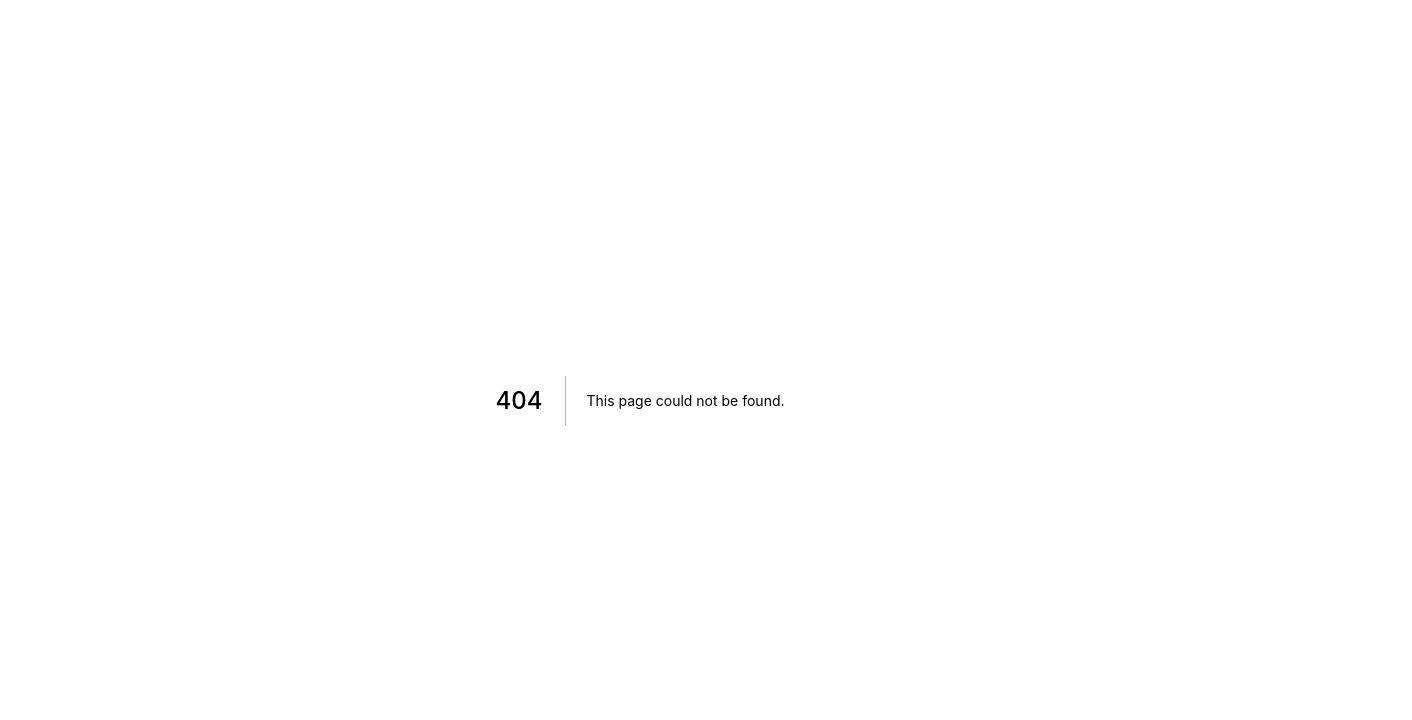
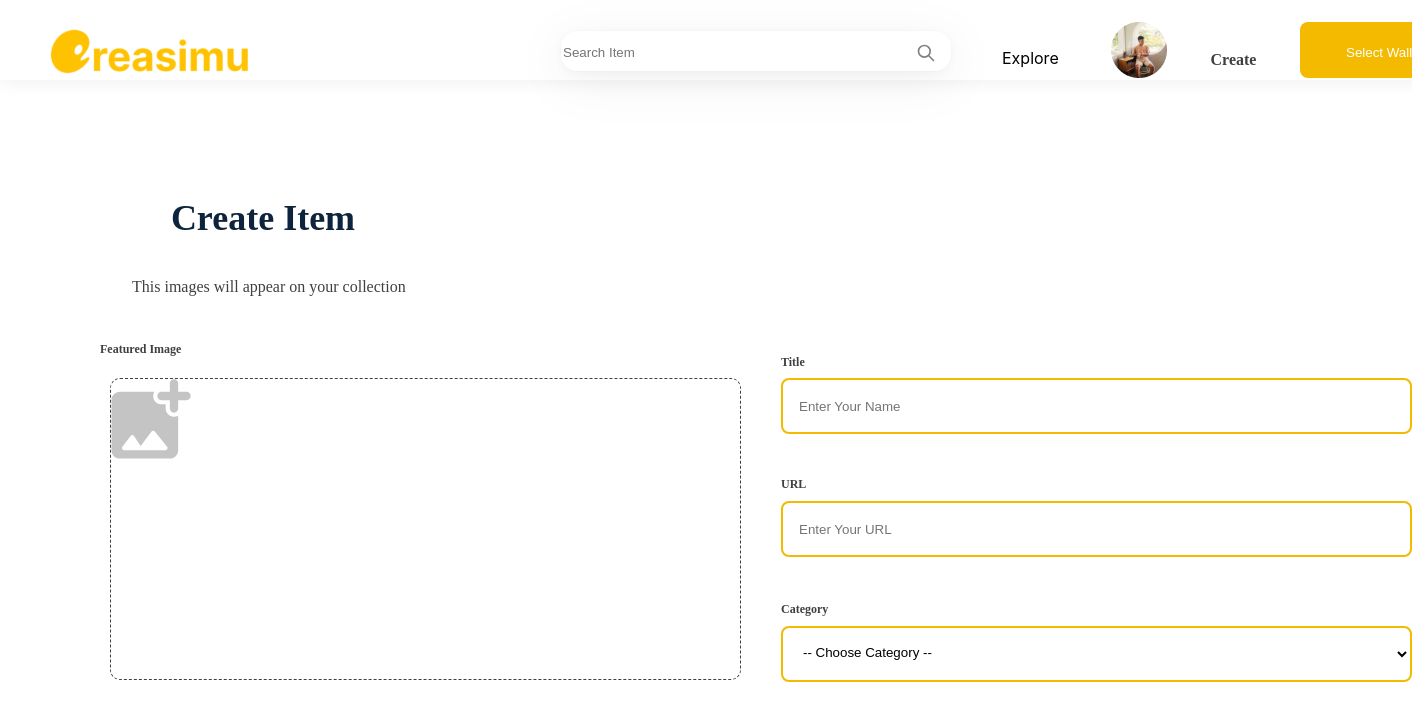
Before and after one commit to PeaceAntoHim/landing-page, a Next.js app: page /mining in a window 1280 px wide. Before the commit this address had no page. Shown: the top 720 px of the page, 1412 px wide, since content can reach past the window. Built offline with nearby package versions, Linux system fonts and the light colour scheme.

Commit message:
made seacon page

```diff
--- a/components/Header.js
+++ b/components/Header.js
@@ -14,6 +14,7 @@ function Header() {
             {/* Search */}
             <div className={styles.frameSearch}>
                 <input type="text" className={styles.search} placeholder="Search Item" />
+                <SearchIcon className={styles.Icon}/>
             </div>
 
             {/* Right */}
--- /dev/null
+++ b/components/SectionTwo.js
@@ -0,0 +1,39 @@
+import styles from '../styles/Mining.module.css';
+
+function SectionTwo() {
+   return (
+      <>
+          <div className={styles.pictureTwo}>
+                <p className={styles.text}>Featured Image</p>
+                <div className={styles.img} >
+                    <img src="/vector.svg" alt="" className={styles.imgOne}/>
+                </div>
+            </div>
+
+            <div className={styles.inputOneS}>
+                <label className={styles.p1}>Title</label>
+                <input className={styles.inputTitleS} type="text" placeholder="Enter Your Name"/>
+            </div>
+
+            <div className={styles.inputTwoS}>
+                <label className={styles.p2}>URL</label>
+                <input type="text" className={styles.inputURLS} placeholder="Enter Your URL"/>
+            </div>
+
+            <div className={styles.inputThreeS}>
+                <label className={styles.p3}>Category</label>
+                <select className={styles.inputCategoryS}>
+                    <option>-- Choose Category --</option>
+                    <option>Chinese Traditional</option>
+                    <option>Chinese Simplified</option>
+                </select>
+            </div>
+
+            <div >
+
+            </div>
+      </>
+   )
+}
+
+export default SectionTwo;
--- a/pages/index.js
+++ b/pages/index.js
@@ -7,7 +7,7 @@ import styles from '../styles/Home.module.css';
 export default function Home() {
   return (
     <div className={styles.container}>
-      <Head>
+    <Head>
         <title>Create Netty App</title>
         <meta name="description" content="Generated by create next app" />
         <link rel="icon" href="/favicon.ico" />
--- /dev/null
+++ b/pages/mining.js
@@ -0,0 +1,23 @@
+import Head from 'next/head';
+import Header from '../components/Header';
+import styles from '../styles/Home.module.css';
+import SectionTwo from '../components/SectionTwo';
+
+export default function Mining() {
+   return (
+      <div className={styles.container}>
+         <Head>
+            <title>Create Netty App</title>
+            <meta name="description" content="Generated by create next app" />
+            <link rel="icon" href="/favicon.ico" />
+         </Head>
+
+         <Header />
+         <main className={styles.main}>
+            <h1 className={styles.judul}>Create Item</h1>
+            <p className={styles.subJudul}>This images will appear on your collection</p>
+            <SectionTwo />
+         </main>
+      </div>
+   )
+}
--- a/styles/Content.module.css
+++ b/styles/Content.module.css
@@ -4,6 +4,14 @@ width: 631px;
 height: 328px;
 left: 100px;
 top: 848px;
+}
+
+.pictureTwo {
+    position: absolute;
+    width: 631px;
+    height: 328px;
+    left: 100px;
+    top:328px;
 }
 
 .text {
@@ -45,6 +53,7 @@ top: 848px;
 
 }
 
+
 .inputTitle {
 display: flex;
 flex-direction: column;
@@ -56,20 +65,9 @@ width: 631px;
 height: 56px;
 left: 0px;
 top: 20px;
+}
 
 
-background: #FFFFFF;
-
-border: 2px solid #F4BA00;
-border-radius: 8px;
-
-
-flex: none;
-order: 1;
-align-self: stretch;
-flex-grow: 0;
-margin: 55px 0px;
-}
 
 .p1 {
 font-family: Nunito;
@@ -95,34 +93,6 @@ width: 631px;
 height: 82px;
 left: 781px;
 top: 971px;
-
-}
-
-.inputURL {
-    display: flex;
-flex-direction: column;
-align-items: flex-start;
-padding: 16px;
-
-position: static;
-width: 631px;
-height: 56px;
-left: 0px;
-top: 26px;
-
-/* W Background */
-
-background: #FFFFFF;
-border: 2px solid #F4BA00;
-border-radius: 8px;
-
-/* Inside auto layout */
-
-flex: none;
-order: 1;
-align-self: stretch;
-flex-grow: 0;
-margin: 8px 0px;
 }
 
 .p2 {
@@ -148,45 +118,6 @@ width: 631px;
 height: 82px;
 left: 781px;
 top: 1094px;
-}
-
-.inputCategory {
-    display: flex;
-flex-direction: column;
-align-items: flex-start;
-padding: 16px;
-
-position: static;
-width: 631px;
-height: 56px;
-left: 0px;
-top: 26px;
-
-/* W Background */
-
-background: #FFFFFF;
-border: 2px solid #F4BA00;
-border-radius: 8px;
-
-/* Inside auto layout */
-
-flex: none;
-order: 1;
-align-self: stretch;
-flex-grow: 0;
-margin: 8px 0px;
-}
-
-.p3 {
-font-family: Nunito;
-font-style: normal;
-font-weight: bold;
-font-size: 12px;
-line-height: 18px;
-/* identical to box height, or 150% */
-
-
-color: #404040;
 }
 
 .textarea {
@@ -348,7 +279,7 @@ margin: 8px 0px;
 }
 
 .discord {
-    display: flex;
+display: flex;
 flex-direction: column;
 align-items: flex-start;
 padding: 0px;
@@ -361,7 +292,7 @@ top: 1660px;
 }
 
 .inputDiscord {
-    display: flex;
+display: flex;
 flex-direction: column;
 align-items: flex-start;
 padding: 16px;
@@ -383,8 +314,7 @@ flex: none;
 order: 1;
 align-self: stretch;
 flex-grow: 0;
-margin-top: 1596px;
-margin-right: 390px;
+margin-left: 1px;
 }
 
 .twitter {
@@ -401,7 +331,7 @@ margin-right: 390px;
 }
 
 .inputTwitter {
-    display: flex;
+display: flex;
 flex-direction: column;
 align-items: flex-start;
 padding: 16px;
--- a/styles/Home.module.css
+++ b/styles/Home.module.css
@@ -10,6 +10,24 @@
   flex-direction: column;
   justify-content: center;
   align-items: center;
+}
+
+.Icon {
+  position: absolute;
+  left: 70.64%;
+  right: -3.88%;
+  top: 30%;
+  bottom: 0%;
+  height: 20px;
+
+
+  /* Inside auto layout */
+
+  flex: none;
+  order: 1;
+  flex-grow: 0;
+  margin-left: 80px;
+  color: gray;
 }
 
 .footer {
@@ -29,11 +47,12 @@
 }
 
 .navFrame {
-position: absolute;
-width: 1612px;
+position: fixed;
+width: 1812px;
 height: 80px;
 left: 0px;
 top: 0px;
+z-index: 9999;
 
 background: #FFFFFF;
 box-shadow: 0px 4px 15px rgba(0, 0, 0, 0.05);
--- /dev/null
+++ b/styles/Mining.module.css
@@ -0,0 +1,194 @@
+.picture {
+   position: absolute;
+   width: 631px;
+   height: 328px;
+   left: 100px;
+   top: 848px;
+   }
+
+   .pictureTwo {
+       position: absolute;
+       width: 631px;
+       height: 328px;
+       left: 100px;
+       top:328px;
+   }
+
+   .text {
+   font-family: Nunito;
+   font-style: normal;
+   font-weight: bold;
+   font-size: 12px;
+   line-height: 18px;
+
+   color: #404040;
+   }
+
+   .img {
+   position: absolute;
+   width: 631px;
+   height: 302px;
+   left: 10px;
+   top: 50px;
+
+   border: 1px dashed #404040;
+   box-sizing: border-box;
+   border-radius: 10px;
+   }
+   .imgOne {
+   left: 100px;
+   }
+
+.inputOneS {
+   display: flex;
+   flex-direction: column;
+   align-items: flex-start;
+   padding: 0px;
+
+   position: absolute;
+   width: 631px;
+   height: 82px;
+   left: 781px;
+   top: 323px;
+   }
+
+   .inputTitleS {
+      display: flex;
+      flex-direction: column;
+      align-items: flex-start;
+      padding: 16px;
+
+      position: static;
+      width: 631px;
+      height: 56px;
+      left: 0px;
+      top: 20px;
+
+
+      background: #FFFFFF;
+
+      border: 2px solid #F4BA00;
+      border-radius: 8px;
+
+
+      flex: none;
+      order: 1;
+      align-self: stretch;
+      flex-grow: 0;
+      margin: 55px 0px;
+      }
+      .p1 {
+         font-family: Nunito;
+         font-style: normal;
+         font-weight: bold;
+         font-size: 12px;
+         line-height: 18px;
+
+         color: #404040;
+         margin-top: 30px;
+
+         position: absolute;
+         }
+
+         .inputTwoS {
+            display: flex;
+            flex-direction: column;
+            align-items: flex-start;
+            padding: 0px;
+
+            position: absolute;
+            width: 631px;
+            height: 82px;
+            left: 781px;
+            top: 475px;
+            }
+
+      .inputURLS {
+         display: flex;
+     flex-direction: column;
+     align-items: flex-start;
+     padding: 16px;
+
+     position: static;
+     width: 631px;
+     height: 56px;
+     left: 0px;
+     top: 26px;
+
+     /* W Background */
+
+     background: #FFFFFF;
+     border: 2px solid #F4BA00;
+     border-radius: 8px;
+
+     /* Inside auto layout */
+
+     flex: none;
+     order: 1;
+     align-self: stretch;
+     flex-grow: 0;
+     margin: 8px 0px;
+      }
+      .p2 {
+         font-family: Nunito;
+     font-style: normal;
+     font-weight: bold;
+     font-size: 12px;
+     line-height: 18px;
+     /* identical to box height, or 150% */
+
+
+     color: #404040;
+     }
+
+     .inputThreeS {
+      display: flex;
+  flex-direction: column;
+  align-items: flex-start;
+  padding: 0px;
+
+  position: absolute;
+  width: 631px;
+  height: 82px;
+  left: 781px;
+  top: 600px;
+  }
+
+  .inputCategoryS {
+   display: flex;
+flex-direction: column;
+align-items: flex-start;
+padding: 16px;
+
+position: static;
+width: 631px;
+height: 56px;
+left: 0px;
+top: 26px;
+
+/* W Background */
+
+background: #FFFFFF;
+border: 2px solid #F4BA00;
+border-radius: 8px;
+
+/* Inside auto layout */
+
+flex: none;
+order: 1;
+align-self: stretch;
+flex-grow: 0;
+margin: 8px 0px;
+}
+
+.p3 {
+font-family: Nunito;
+font-style: normal;
+font-weight: bold;
+font-size: 12px;
+line-height: 18px;
+/* identical to box height, or 150% */
+
+
+color: #404040;
+}
```
Also changed, not shown: components/Content.js (+3 -27 lines), components/SectionOne.js (added, +35 -0 lines).
